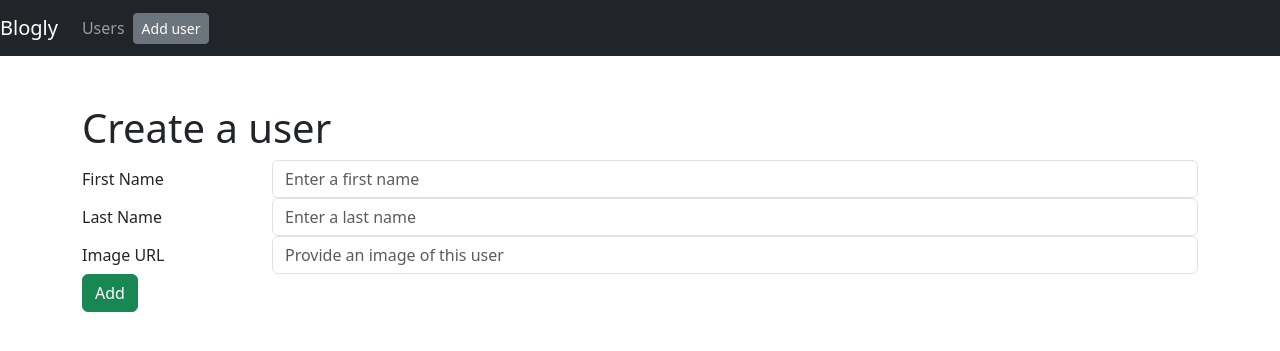
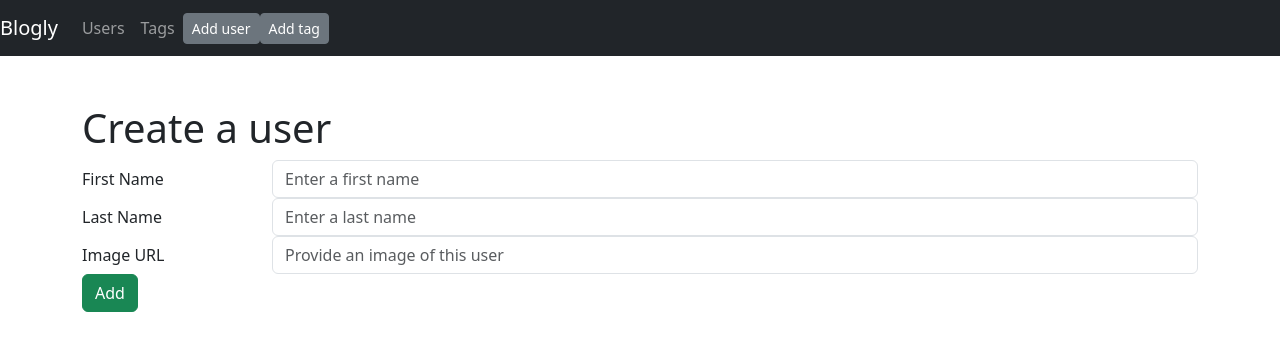
Before and after one commit to jhanna90/Blogly, a Flask app: page /users/new in a window 1280 px wide. Shown: the top 351 px of the page. Run offline with Flask 3, Linux system fonts and the light colour scheme; parts of the project's set-up code (start-up, migrations or seed data) failed here and were passed over; some libraries are stand-ins or nearby versions.

Commit message:
initial commit

```diff
--- a/templates/base.html
+++ b/templates/base.html
@@ -7,6 +7,7 @@
         Blogly &ndash; {% block title %}{% endblock %}
     </title>
     <link rel="stylesheet" href="https://unpkg.com/bootstrap/dist/css/bootstrap.css">
+    <link rel="stylesheet" href="/static/style.css">
 </head>
 
 <body>
@@ -15,14 +16,25 @@
         <ul class="navbar-nav">
             <li class="nav-item"><a class="nav-link" href="/users">Users</a></li>
         </ul>
+        <ul class="navbar-nav">
+            <li class="nav-item"><a class="nav-link" href="/tags">Tags</a></li>
+        </ul>
         <ul class="navbar-nav ml-auto">
             <li class="nav-item">
                 <a class="btn btn-sm btn-secondary" href="/users/new">Add user</a>
             </li>
+            <li class="nav-item ml-2">
+                <a class="btn btn-sm btn-secondary" href="/tags/new">Add tag</a>
+            </li>
         </ul>
     </nav>
     <div class="container mt-5">
+        {% for msg in get_flashed_messages() %}
+        <div class="alert alert-info">{{ msg }}</div>
+        {% endfor %}
+
         {% block content %}
+        <!-- put the content here -->
         {% endblock %}
     </div>
 </body>
```
